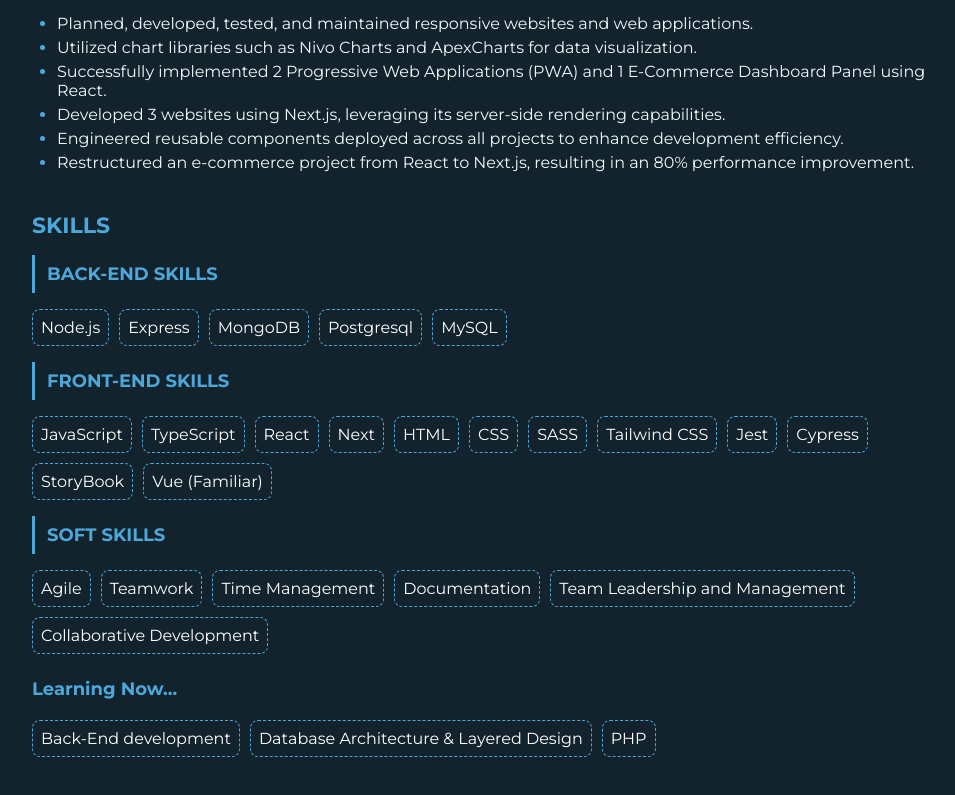
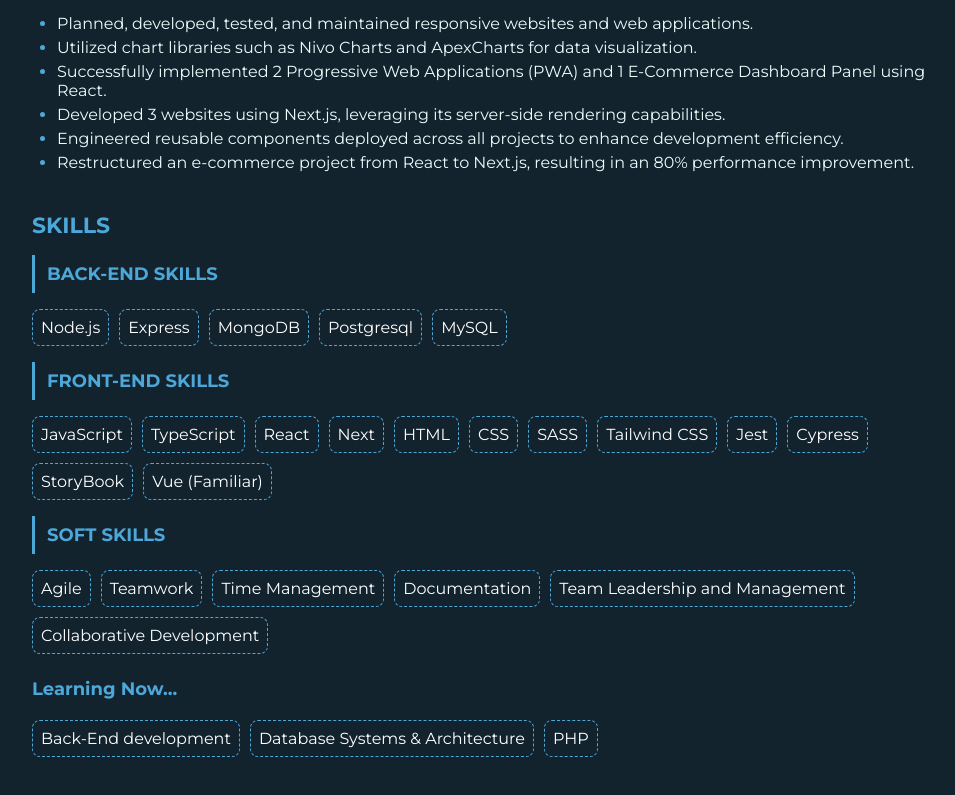
Before and after one commit to hesamZandian/hesamzandian.github.io, a React (Create React App) app: page / in a window 1280 px wide. Shown: the part 1786-2581 px from the top of the page, without its empty margins (158-1113 px from the left). Built offline with nearby package versions, Linux system fonts and the light colour scheme.

Commit message:
fix: update skills

```diff
--- a/src/constants/portfolioInfo.ts
+++ b/src/constants/portfolioInfo.ts
@@ -84,7 +84,7 @@
     {
       title: `Learning Now...`,
       still_learning: true,
-      skills: [`Back-End development`, `Database Architecture & Layered Design`, `PHP`],
+      skills: [`Back-End development`, `Database Systems & Architecture`, `PHP`],
     },
   ],
 };
```
